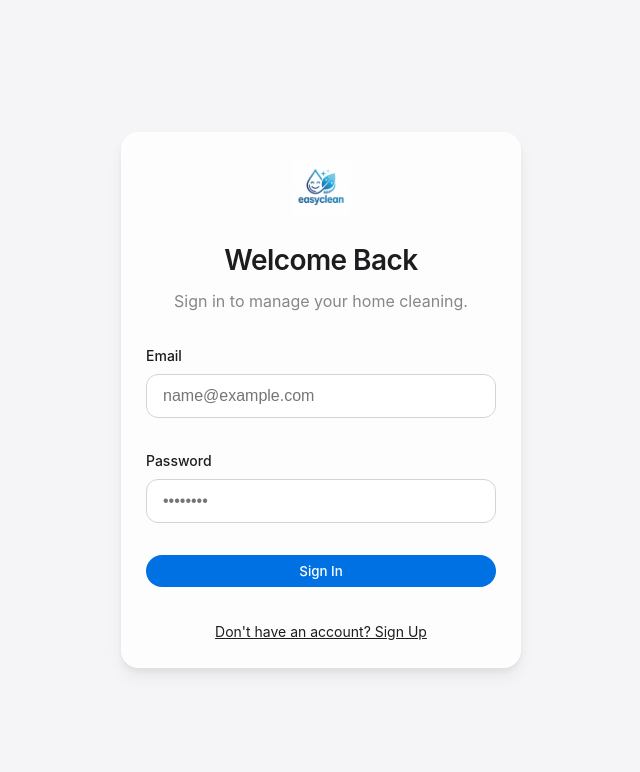
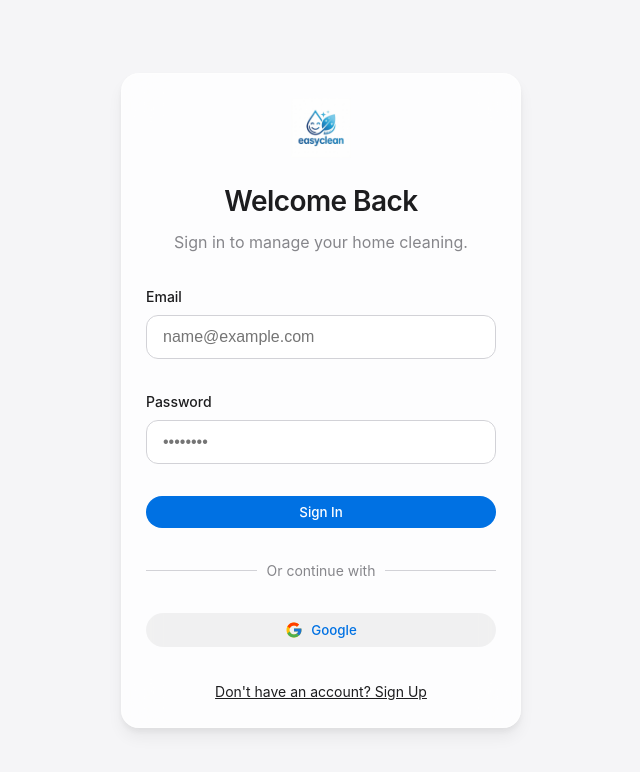
Before and after one commit to loteroal/easyclean-app, a React (Vite) app: page / in a window 1280 px wide. Shown: the top 772 px of the page, without its empty margins (319-959 px from the left). Built offline with nearby package versions, Linux system fonts and the light colour scheme.

Commit message:
Add Google Login button

```diff
--- a/src/pages/Login.jsx
+++ b/src/pages/Login.jsx
@@ -38,6 +38,17 @@
             setError(error.message);
         } finally {
             setLoading(false);
+        }
+    };
+
+    const handleGoogleLogin = async () => {
+        try {
+            const { error } = await supabase.auth.signInWithOAuth({
+                provider: 'google',
+            });
+            if (error) throw error;
+        } catch (error) {
+            setError(error.message);
         }
     };
 
@@ -84,6 +95,27 @@
                         {loading ? 'Loading...' : (isSignUp ? 'Sign Up' : 'Sign In')}
                     </Button>
 
+                    <div style={{ display: 'flex', alignItems: 'center', margin: '16px 0' }}>
+                        <div style={{ flex: 1, height: '1px', backgroundColor: 'var(--color-border)' }}></div>
+                        <span style={{ padding: '0 10px', color: 'var(--color-text-secondary)', fontSize: '14px' }}>Or continue with</span>
+                        <div style={{ flex: 1, height: '1px', backgroundColor: 'var(--color-border)' }}></div>
+                    </div>
+
+                    <Button
+                        type="button"
+                        variant="secondary"
+                        onClick={handleGoogleLogin}
+                        style={{ display: 'flex', alignItems: 'center', justifyContent: 'center', gap: '8px' }}
+                    >
+                        <svg width="18" height="18" xmlns="http://www.w3.org/2000/svg" viewBox="0 0 48 48">
+                            <path fill="#FFC107" d="M43.611,20.083H42V20H24v8h11.303c-1.649,4.657-6.08,8-11.303,8c-6.627,0-12-5.373-12-12c0-6.627,5.373-12,12-12c3.059,0,5.842,1.154,7.961,3.039l5.657-5.657C34.046,6.053,29.268,4,24,4C12.955,4,4,12.955,4,24c0,11.045,8.955,20,20,20c11.045,0,20-8.955,20-20C44,22.659,43.862,21.35,43.611,20.083z"></path>
+                            <path fill="#FF3D00" d="M6.306,14.691l6.571,4.819C14.655,15.108,18.961,12,24,12c3.059,0,5.842,1.154,7.961,3.039l5.657-5.657C34.046,6.053,29.268,4,24,4C16.318,4,9.656,8.337,6.306,14.691z"></path>
+                            <path fill="#4CAF50" d="M24,44c5.166,0,9.86-1.977,13.409-5.192l-6.19-5.238C29.211,35.091,26.715,36,24,36c-5.202,0-9.619-3.317-11.283-7.946l-6.522,5.025C9.505,39.556,16.227,44,24,44z"></path>
+                            <path fill="#1976D2" d="M43.611,20.083H42V20H24v8h11.303c-0.792,2.237-2.231,4.166-4.087,5.571c0.001-0.001,0.002-0.001,0.003-0.002l6.19,5.238C36.971,39.205,44,34,44,24C44,22.659,43.862,21.35,43.611,20.083z"></path>
+                        </svg>
+                        Google
+                    </Button>
+
                     <div style={{ textAlign: 'center', marginTop: '16px' }}>
                         <button
                             type="button"
```
